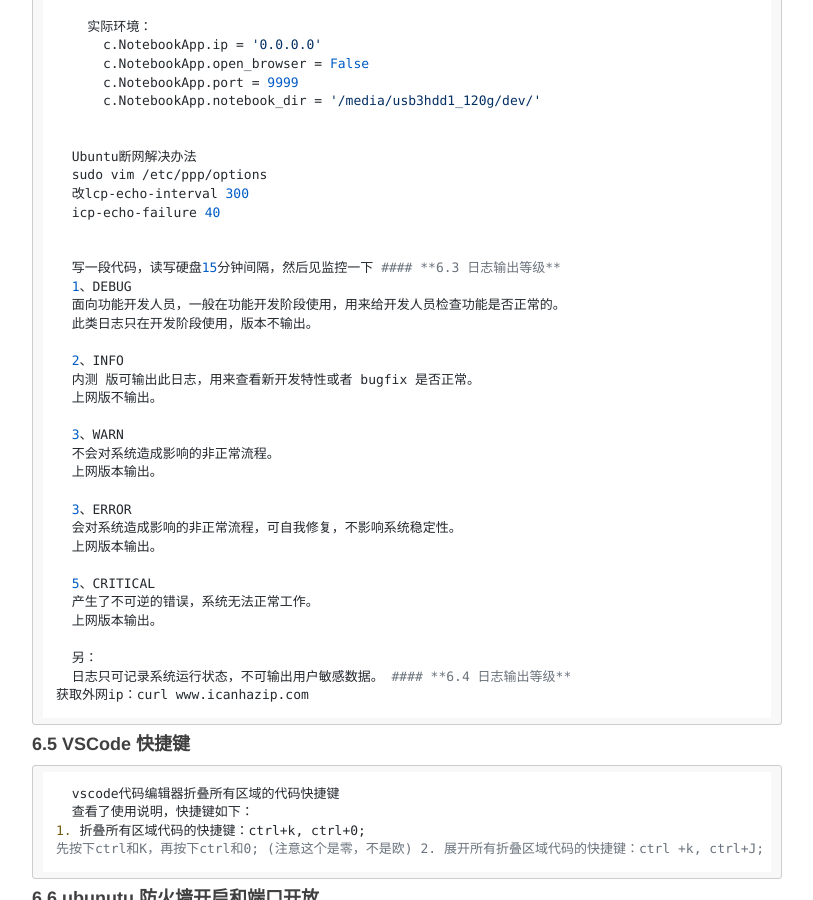
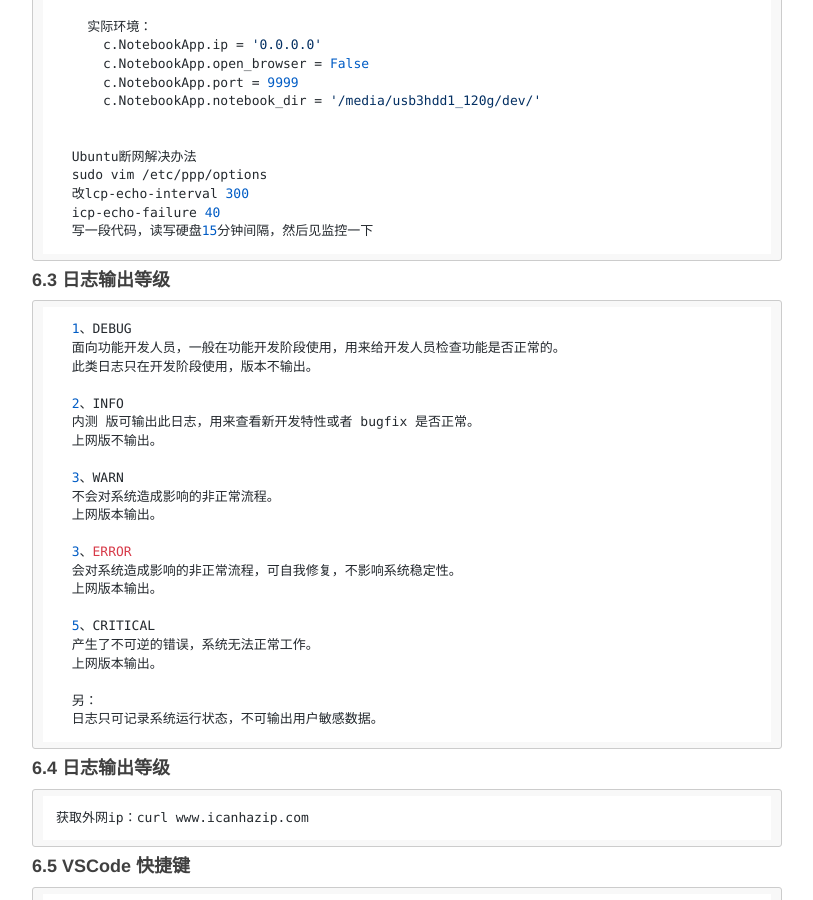
Before and after one commit to figerdeng/siweiwo, a Jekyll site: the page built from _posts/2021-07-06--raspi-ubuntu-dataanalyse.md, in a window 1280 px wide and 900 px high, scrolled down 5794 px. Shown: the whole window, without its empty margins (233-1046 px from the left). Built offline with Jekyll 4.4.1, drawn with Linux system fonts in a browser that asks for light colours; nearby versions of some CDN libraries; comment, search, counter and statistics services are not loaded.

Commit message:
更新维护文档

```diff
--- a/_posts/2021-07-06--raspi-ubuntu-dataanalyse.md
+++ b/_posts/2021-07-06--raspi-ubuntu-dataanalyse.md
@@ -281,9 +281,8 @@ description: 树莓派打造量化平台
       sudo vim /etc/ppp/options
       改lcp-echo-interval 300
       icp-echo-failure 40
+      写一段代码，读写硬盘15分钟间隔，然后见监控一下
 
-
-      写一段代码，读写硬盘15分钟间隔，然后见监控一下
 #### **6.3 日志输出等级**
       1、DEBUG
       面向功能开发人员，一般在功能开发阶段使用，用来给开发人员检查功能是否正常的。
@@ -307,6 +306,7 @@ description: 树莓派打造量化平台
 
       另：
       日志只可记录系统运行状态，不可输出用户敏感数据。
+
 #### **6.4 日志输出等级**
     获取外网ip：curl www.icanhazip.com
 
@@ -341,6 +341,7 @@ description: 树莓派打造量化平台
   或
   netstat -tunlp
   查看到对应的进程杀掉就可以了
+
 #### **6.9 mysql密码修改**
     1.登入
     mysql -u root -p
```
